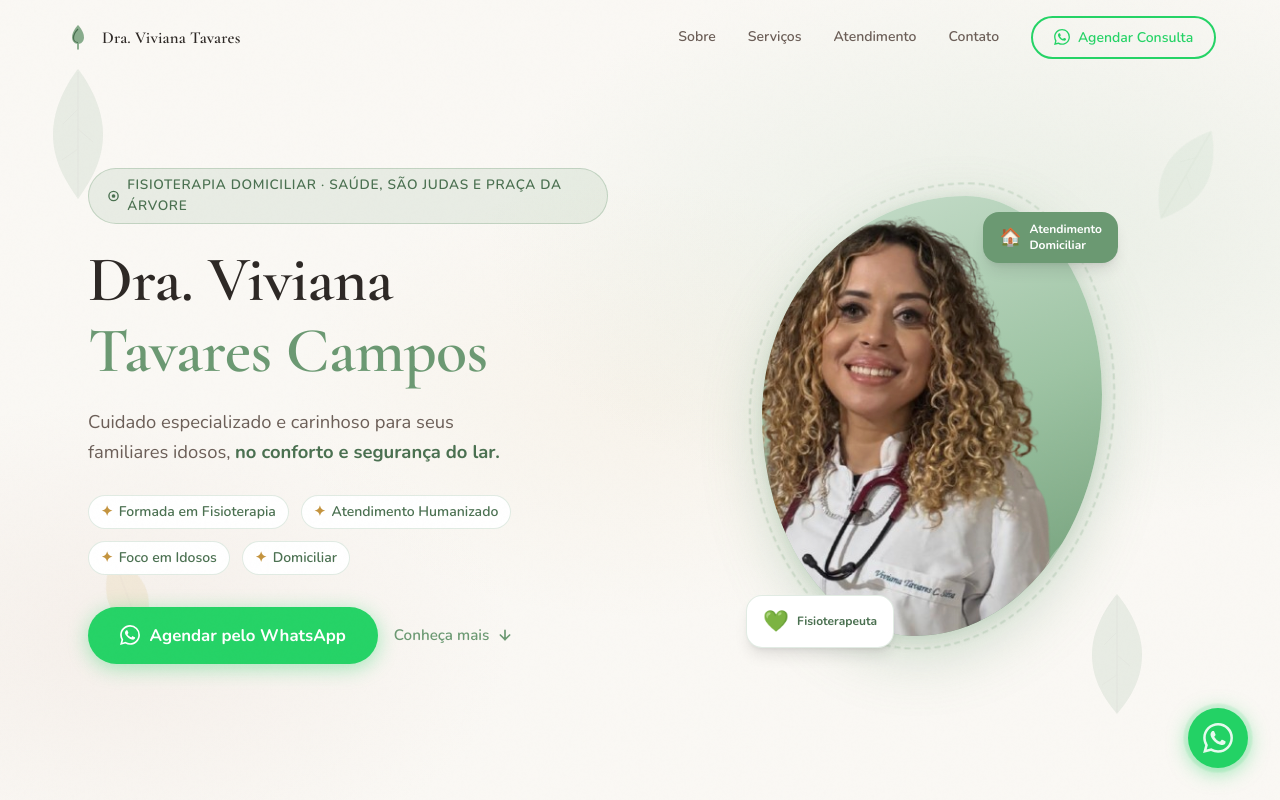
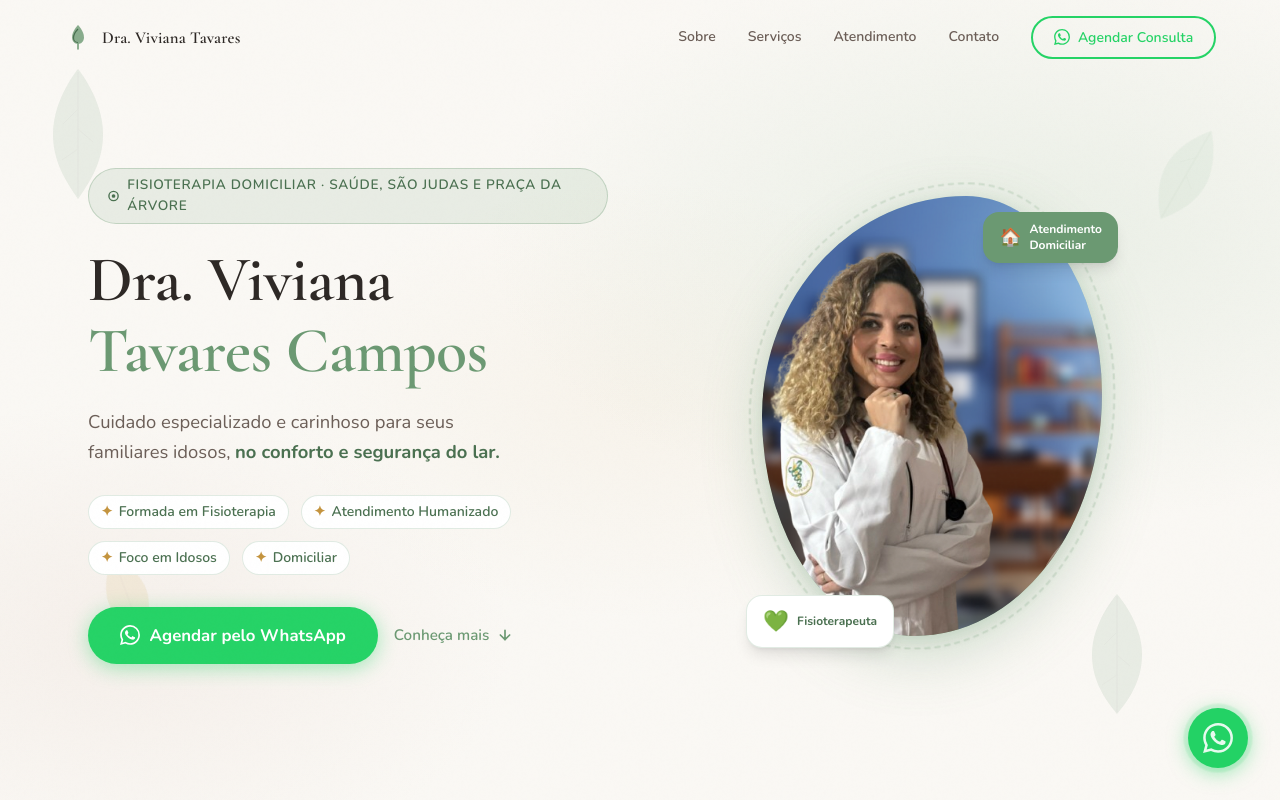
Before and after one commit to MaykeCS/sitevivi, a Nuxt app: page / in a window 1280 px wide. Shown: the top 800 px of the page. Built offline with nearby package versions, Linux system fonts and the light colour scheme.

Commit message:
adicionando foto

```diff
--- a/pages/index.vue
+++ b/pages/index.vue
@@ -15,7 +15,7 @@ const photoLoaded  = ref(false)
 const photoError   = ref(false)
 // Usar binding dinâmico impede o Vite de tentar resolver as imagens
 // como assets estáticos durante o build (arquivos adicionados pelo usuário)
-const photoSrc      = '/foto-viviana-2.png'
+const photoSrc      = '/foto-viviana.png'
 const idosoSrc1     = '/imagem-idoso-1.png'
 const idosoSrc2     = '/imagem-idoso-2.png'
 
```
